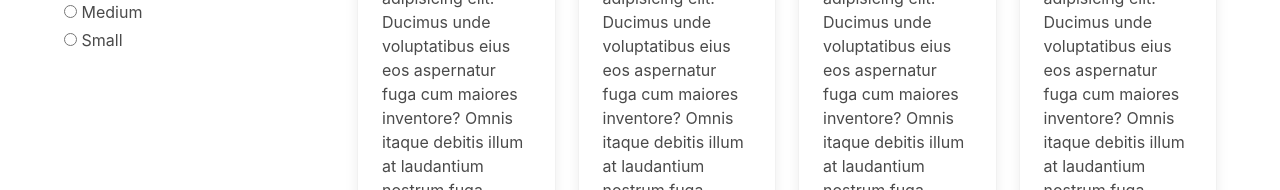
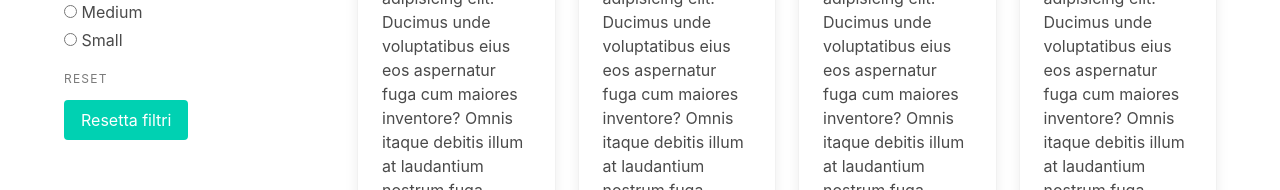
Before and after one commit to Geppe1990/photosi, a React (Create React App) app: page / in a window 1280 px wide. Shown: the part 430-620 px from the top of the page. Built offline with nearby package versions, Linux system fonts and the light colour scheme.

Commit message:
Reset filters

```diff
--- a/src/components/filters/filters.js
+++ b/src/components/filters/filters.js
@@ -37,6 +37,13 @@ const Filters = () => {
 	const { name, category, color, size } = useSelector((state) => state.filter)
 	const dispatch = useDispatch()
 	const { filterNewName, filterNewCategory, filterNewColor, filterNewSize } = bindActionCreators(actionCreators, dispatch)
+
+	const resetFilters = () => {
+		filterNewName("");
+		filterNewCategory("");
+		filterNewColor("");
+		filterNewSize("");
+	}
 
 	return (
 		<aside className="menu is-one-third">
@@ -106,6 +113,15 @@ const Filters = () => {
 					/>
 				</li>
 			</ul>
+			<p className="menu-label">Reset</p>
+			<ul className="menu-list field">
+				<li>
+					<button
+						className="button is-primary"
+						onClick={resetFilters}
+					>Resetta filtri</button>
+				</li>
+			</ul>
 		</aside>
 	)
 }
```
